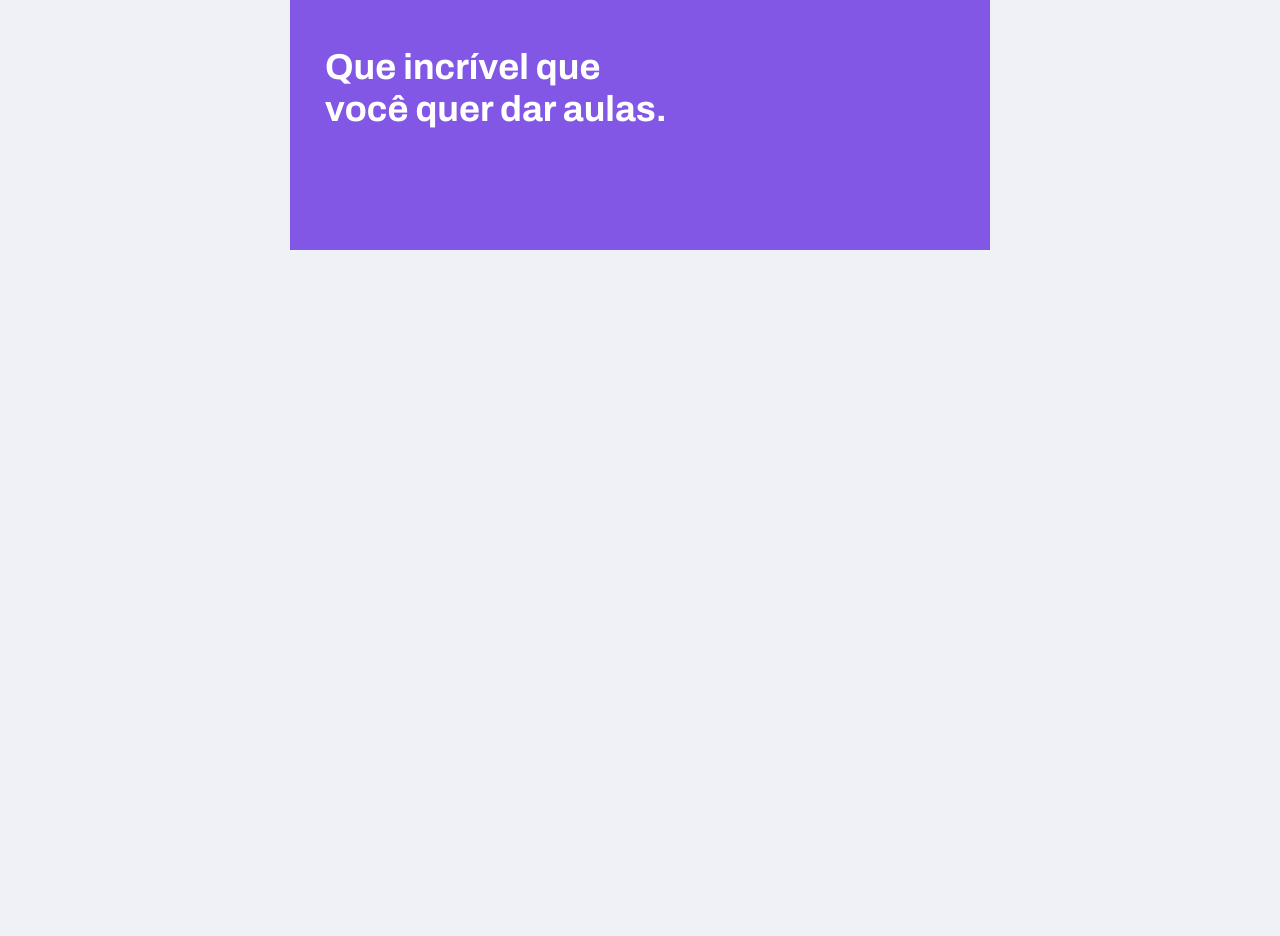
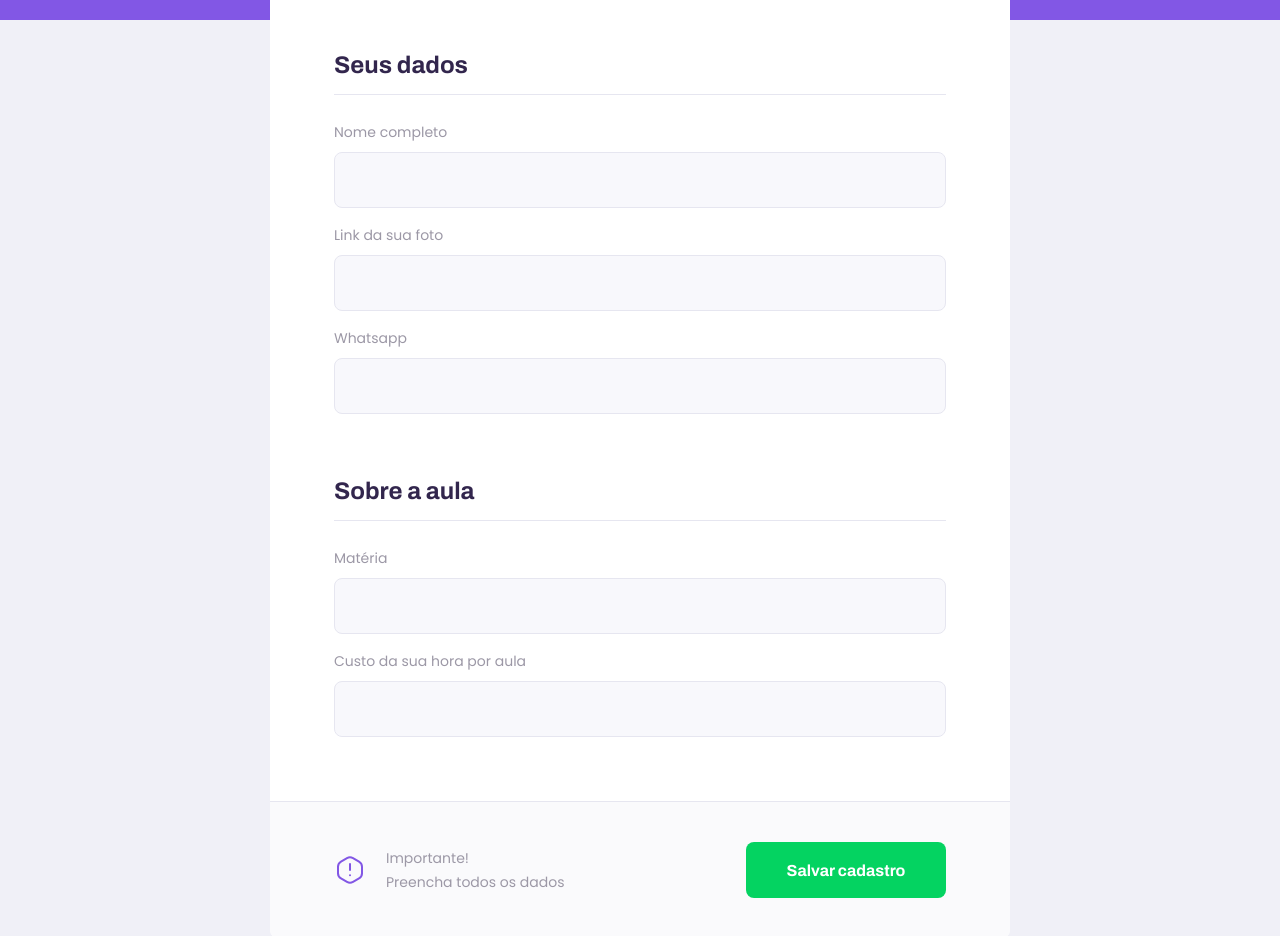
Before and after one commit to guilhermesantoss/proffy-nlw02, a React (Create React App) app in the folder web/: page /give-classes in a window 1280 px wide. Shown: the part 320-1256 px from the top of the page. Before the commit the page ends 800 px from the top, so only its background shows below. Built offline with nearby package versions, Linux system fonts and the light colour scheme; the HTML template or start-up script is replaced by a standard one.

Commit message:
add tela de cadastro de professor finalizada

```diff
--- a/web/src/assets/styles/global.css
+++ b/web/src/assets/styles/global.css
@@ -5,8 +5,8 @@
   --color-primary: #8257E5;
   --color-primary-dark: #774DD6;
   --color-primary-darker: #6842C2;
-  --color-secundary: #04D361;
-  --color-secundary-dark: #04BF58;
+  --color-secondary: #04D361;
+  --color-secondary-dark: #04BF58;
   --color-title-in-primary: #FFFFFF;
   --color-text-in-primary: #D4C2FF;
   --color-text-title: #32264D;
--- /dev/null
+++ b/web/src/components/Input/index.tsx
@@ -0,0 +1,23 @@
+import React, { InputHTMLAttributes } from 'react';
+
+import './styles.css';
+
+interface InputProps extends InputHTMLAttributes<HTMLInputElement> {
+  name: string;
+  label: string;
+}
+
+const Input: React.FC<InputProps> = ({ name, label, ...rest }) => {
+  return (
+    <div className="input-block">
+      <label htmlFor={name}>{label}</label>
+      <input
+        type="text"
+        id={name}
+        {...rest}
+      />
+    </div>
+  );
+}
+
+export default Input;
--- /dev/null
+++ b/web/src/components/Input/styles.css
@@ -0,0 +1,34 @@
+.input-block {
+  position: relative;
+}
+
+.input-block + .input-block {
+  margin-top: 1.4rem;
+}
+
+.input-block label {
+  font-size: 1.4rem;
+}
+
+.input-block input {
+  width: 100%;
+  height: 5.6rem;
+  margin-top: 0.8rem;
+  border-radius: 0.8rem;
+  background-color: var(--color-input-background);
+  border: 1px solid var(--color-line-in-white);
+  outline: 0;
+  padding: 0 1.6rem;
+  font: 1.6rem Archivo;
+}
+
+.input-block:focus-within::after {
+  width: calc(100% - 3.2rem);
+  height: 2px;
+  content: '';
+  background-color: var(--color-primary-light);
+  position: absolute;
+  left: 1.6rem;
+  right: 1.6rem;
+  bottom: 0;
+}
--- a/web/src/components/PageHeader/index.tsx
+++ b/web/src/components/PageHeader/index.tsx
@@ -8,9 +8,10 @@
 
 interface PageHeaderProps {
   title: string;
+  description?: string;
 }
 
-const PageHeader: React.FC<PageHeaderProps> = ({ children, title }) => {
+const PageHeader: React.FC<PageHeaderProps> = ({ children, title, description }) => {
   return (
     <header className="page-header">
       <div className="top-bar-container">
@@ -22,6 +23,11 @@
 
       <div className="header-content">
         <strong>{title}</strong>
+        {
+          description &&
+
+          <p>{description}</p>
+        }
 
         {children}
       </div>
--- a/web/src/components/PageHeader/styles.css
+++ b/web/src/components/PageHeader/styles.css
@@ -40,6 +40,14 @@
   color: var(--color-title-in-primary);
 }
 
+.page-header .header-content p {
+  max-width: 30rem;
+  font-size: 1.6rem;
+  line-height: 2.6rem;
+  color: var(--color-text-in-primary);
+  margin-top: 2.4rem;
+}
+
 @media (min-width: 700px) {
   .page-header {
     height: 340px;
--- a/web/src/components/TeacherItem/styles.css
+++ b/web/src/components/TeacherItem/styles.css
@@ -64,7 +64,7 @@
 .teacher-item footer button {
   width: 20rem;
   height: 5.6rem;
-  background-color: var(--color-secundary);
+  background-color: var(--color-secondary);
   color: var(--color-button-text);
   border: 0;
   border-radius: 0.8rem;
@@ -77,7 +77,7 @@
 }
 
 .teacher-item footer button:hover {
-  background-color: var(--color-secundary-dark);
+  background-color: var(--color-secondary-dark);
 }
 
 @media (min-width: 700px) {
--- a/web/src/pages/Landing/styles.css
+++ b/web/src/pages/Landing/styles.css
@@ -65,11 +65,11 @@
 }
 
 .buttons-container a.give-classes {
-  background-color: var(--color-secundary);
+  background-color: var(--color-secondary);
 }
 
 .buttons-container a.give-classes:hover {
-  background-color: var(--color-secundary-dark);
+  background-color: var(--color-secondary-dark);
 }
 
 .buttons-container a img {
--- a/web/src/pages/TeacherForm/index.tsx
+++ b/web/src/pages/TeacherForm/index.tsx
@@ -1,11 +1,62 @@
 import React from 'react';
 
 import PageHeader from '../../components/PageHeader';
+import Input from '../../components/Input';
+
+import warningIcon from '../../assets/images/icons/warning.svg';
+
+import './styles.css';
 
 const TeacherForm: React.FC = () => {
   return (
     <div id="page-teacher-form" className="container">
-      <PageHeader title="Que incrível que você quer dar aulas." />
+      <PageHeader
+        title="Que incrível que você quer dar aulas."
+        description="O primeiro passo é preencher esse formulário de inscrição"
+      />
+
+      <main>
+        <fieldset>
+          <legend>Seus dados</legend>
+
+          <Input
+            name="name"
+            label="Nome completo"
+          />
+          <Input
+            name="avatar"
+            label="Link da sua foto"
+          />
+          <Input
+            name="whatsapp"
+            label="Whatsapp"
+          />
+        </fieldset>
+
+        <fieldset>
+          <legend>Sobre a aula</legend>
+
+          <Input
+            name="subject"
+            label="Matéria"
+          />
+          <Input
+            name="cost"
+            label="Custo da sua hora por aula"
+          />
+        </fieldset>
+
+        <footer>
+          <p>
+            <img src={warningIcon} alt="Aviso importante"/>
+            Importante! <br />
+            Preencha todos os dados
+          </p>
+          <button type="button">
+            Salvar cadastro
+          </button>
+        </footer>
+      </main>
     </div>
   );
 }
--- /dev/null
+++ b/web/src/pages/TeacherForm/styles.css
@@ -0,0 +1,114 @@
+#page-teacher-form {
+  width: 100vw;
+  height: 100vh;
+}
+
+#page-teacher-form .page-header .header-content {
+  margin-bottom: 6.4rem;
+}
+
+#page-teacher-form main {
+  background-color: var(--color-box-base);
+  width: 100%;
+  max-width: 74rem;
+  border-radius: 0.8rem;
+  margin: -3.2rem auto 3.2rem;
+  padding-top: 6.4rem;
+  overflow: hidden;
+}
+
+#page-teacher-form main fieldset {
+  border: 0;
+  padding: 0 2.4rem;
+}
+
+#page-teacher-form main fieldset + fieldset {
+  margin-top: 6.4rem;
+}
+
+#page-teacher-form main fieldset legend {
+  font: 700 2.4rem Archivo;
+  color: var(--color-text-title);
+  margin-bottom: 2.4rem;
+  display: flex;
+  align-items: center;
+  justify-content: space-between;
+  width: 100%;
+  padding-bottom: 1.6rem;
+  border-bottom: 1px solid var(--color-line-in-white);
+}
+
+#page-teacher-form main label {
+  color: var(--color-text-complement);
+}
+
+#page-teacher-form main footer {
+  padding: 4rem 2.4rem;
+  background-color: var(--color-box-footer);
+  border-top: 1px solid var(--color-line-in-white);
+  margin-top: 6.4rem;
+}
+
+#page-teacher-form main footer p {
+  display: flex;
+  align-items: center;
+  justify-content: center;
+  font-size: 1.4rem;
+  line-height: 2.4rem;
+  color: var(--color-text-complement);
+}
+
+#page-teacher-form main footer p img {
+  margin-right: 2rem;
+}
+
+#page-teacher-form main footer button {
+  width: 100%;
+  height: 5.6rem;
+  background-color: var(--color-secondary);
+  color: var(--color-button-text);
+  border: 0;
+  border-radius: 0.8rem;
+  cursor: pointer;
+  font: 700 1.6rem Archivo;
+  display: flex;
+  align-items: center;
+  justify-content: center;
+  text-decoration: none;
+  transition: background-color 0.2s;
+  margin-top: 3.2rem;
+}
+
+#page-teacher-form main footer button:hover {
+  background-color: var(--color-secondary-dark);
+}
+
+@media (min-width: 700px) {
+  #page-teacher-form {
+    max-width: 100vw;
+  }
+
+  #page-teacher-form .page-header .header-content {
+    margin-bottom: 0;
+  }
+
+  #page-teacher-form main fieldset {
+    padding: 0 6.4rem;
+  }
+
+  #page-teacher-form main footer {
+    padding: 4.0rem 6.4rem;
+    display: flex;
+    align-items: center;
+    justify-content: space-between;
+  }
+
+  #page-teacher-form main footer p {
+    justify-content: space-between;
+  }
+
+  #page-teacher-form main footer button {
+    width: 20rem;
+    margin-top: 0;
+  }
+}
--- a/web/src/pages/TeacherList/index.tsx
+++ b/web/src/pages/TeacherList/index.tsx
@@ -2,6 +2,7 @@
 
 import PageHeader from '../../components/PageHeader';
 import TeacherItem from '../../components/TeacherItem';
+import Input from '../../components/Input';
 
 import './styles.css';
 
@@ -10,29 +11,19 @@
     <div id="page-teacher-list" className="container">
       <PageHeader title="Estes são os proffys disponíveis.">
         <form id="search-teachers">
-          <div className="input-block">
-            <label htmlFor="subject">Matéria</label>
-            <input
-              type="text"
-              id="subject"
-            />
-          </div>
-
-          <div className="input-block">
-            <label htmlFor="week-day">Dia da semana</label>
-            <input
-              type="text"
-              id="week-day"
-            />
-          </div>
-
-          <div className="input-block">
-            <label htmlFor="time">Hora</label>
-            <input
-              type="text"
-              id="time"
-            />
-          </div>
+          <Input
+            name="subject"
+            label="Matéria"
+          />
+          <Input
+            name="week_day"
+            label="Dia da semana"
+          />
+          <Input
+            type="time"
+            name="time"
+            label="Hora"
+          />
         </form>
       </PageHeader>
 
--- a/web/src/pages/TeacherList/styles.css
+++ b/web/src/pages/TeacherList/styles.css
@@ -9,41 +9,6 @@
 
 #search-teachers label {
   color: var(--color-text-in-primary);
-}
-
-#search-teachers .input-block {
-  position: relative;
-}
-
-#search-teachers .input-block + .input-block {
-  margin-top: 1.4rem;
-}
-
-#search-teachers .input-block label {
-  font-size: 1.4rem;
-}
-
-#search-teachers .input-block input {
-  width: 100%;
-  height: 5.6rem;
-  margin-top: 0.8rem;
-  border-radius: 0.8rem;
-  background-color: var(--color-input-background);
-  border: 1px solid var(--color-line-in-white);
-  outline: 0;
-  padding: 0 1.6rem;
-  font: 1.6rem Archivo;
-}
-
-#search-teachers .input-block:focus-within::after {
-  width: calc(100% - 3.2rem);
-  height: 2px;
-  content: '';
-  background-color: var(--color-primary-light);
-  position: absolute;
-  left: 1.6rem;
-  right: 1.6rem;
-  bottom: 0;
 }
 
 #page-teacher-list main {
```
